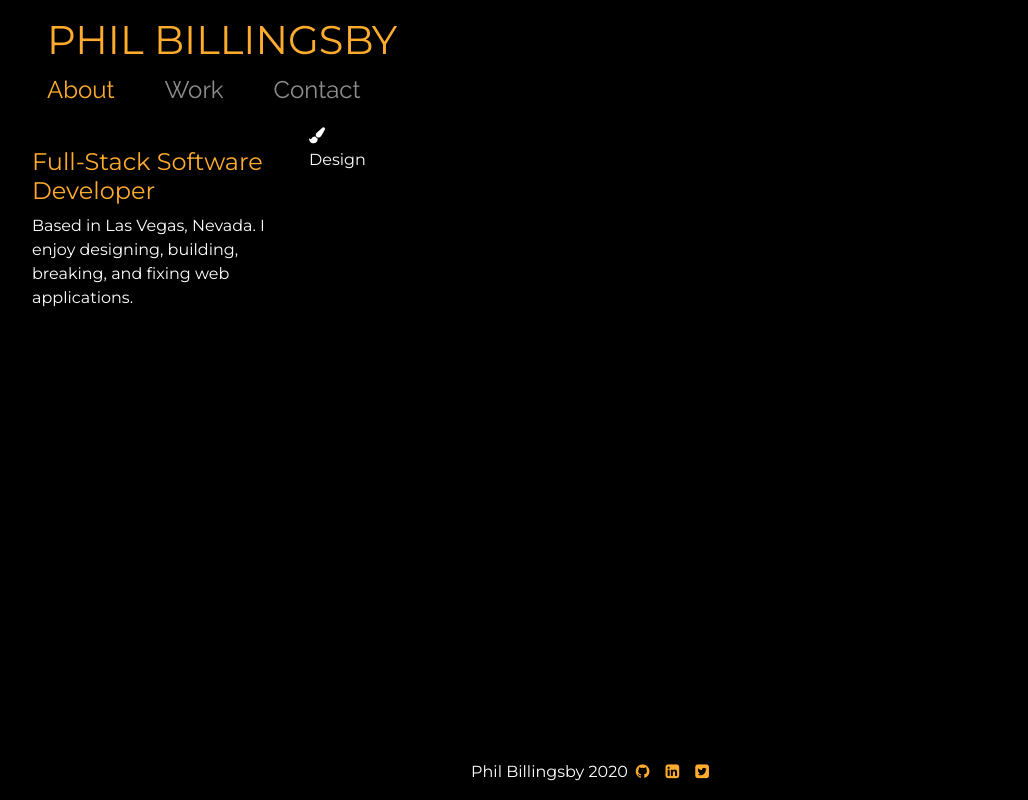
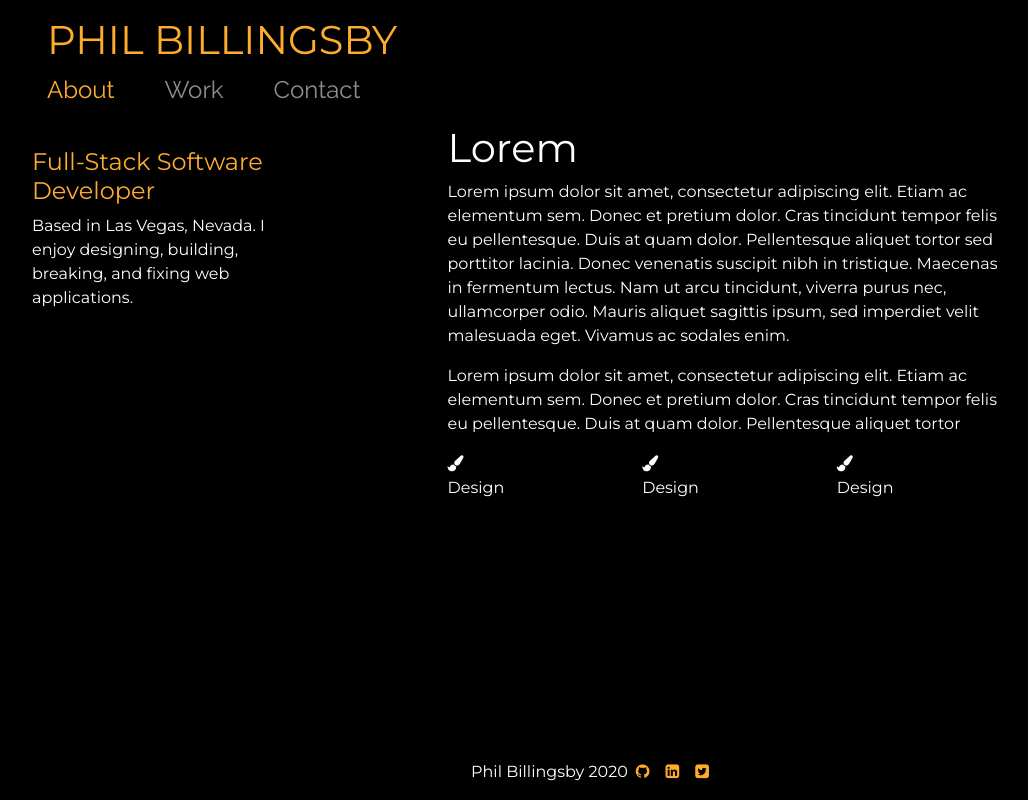
Before and after one commit to PBillingsby/PBillingsby.github.io, a React (Create React App) app: page / in a window 1280 px wide. Shown: the whole page, without its empty margins (54-1082 px from the left). Built offline with nearby package versions, Linux system fonts and the light colour scheme.

Commit message:
Add grid for About

```diff
--- a/src/About.js
+++ b/src/About.js
@@ -2,19 +2,51 @@ import React from "react";
 
 const About = () => {
   return (
+    <div className="d-inline-flex">
       <div className="row">
         <div className="float-left w-25 pt-4">
           <h4 className="orange-color">Full-Stack Software Developer</h4>
           <p>
-          Based in Las Vegas, Nevada. I enjoy designing, building, breaking, and
-          fixing web applications.
+            Based in Las Vegas, Nevada. I enjoy designing, building, breaking,
+            and fixing web applications.
           </p>
         </div>
-      <br />
+        <div className="main mx-auto w-50">
+          <div className="row">
+            <div className="col-lg">
+              <h1>Lorem</h1>
+              <p>
+                Lorem ipsum dolor sit amet, consectetur adipiscing elit. Etiam
+                ac elementum sem. Donec et pretium dolor. Cras tincidunt tempor
+                felis eu pellentesque. Duis at quam dolor. Pellentesque aliquet
+                tortor sed porttitor lacinia. Donec venenatis suscipit nibh in
+                tristique. Maecenas in fermentum lectus. Nam ut arcu tincidunt,
+                viverra purus nec, ullamcorper odio. Mauris aliquet sagittis
+                ipsum, sed imperdiet velit malesuada eget. Vivamus ac sodales
+                enim.
+              </p>
+              <p>
+                Lorem ipsum dolor sit amet, consectetur adipiscing elit. Etiam
+                ac elementum sem. Donec et pretium dolor. Cras tincidunt tempor
+                felis eu pellentesque. Duis at quam dolor. Pellentesque aliquet
+                tortor
+              </p>
+            </div>
+          </div>
           <div className="row">
             <div className="col-sm">
-          <i className="fa fa-paint-brush mx-auto"></i>
-          <p className="text-center">Design</p>
+              <i className="fa fa-paint-brush"></i>
+              <p>Design</p>
+            </div>
+            <div className="col-sm">
+              <i className="fa fa-paint-brush"></i>
+              <p>Design</p>
+            </div>
+            <div className="col-sm">
+              <i className="fa fa-paint-brush"></i>
+              <p>Design</p>
+            </div>
+          </div>
         </div>
       </div>
     </div>
```
Lines whose indentation alone changed are shown as unchanged.
